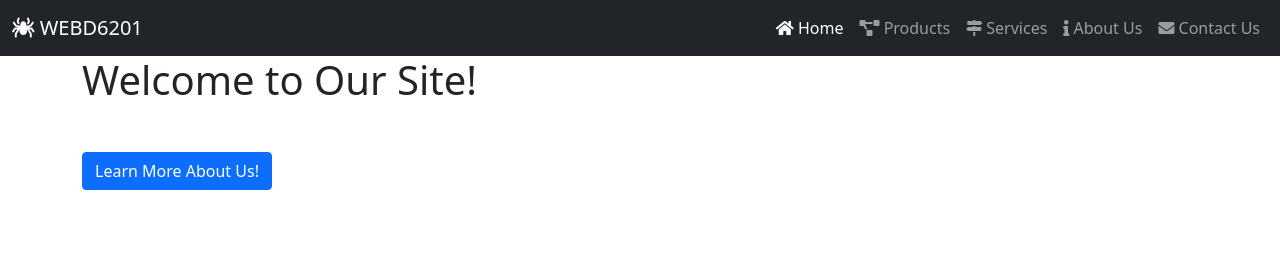
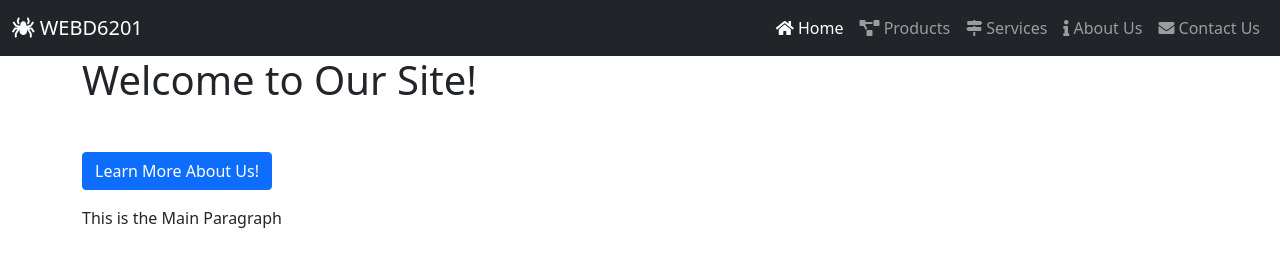
Before and after one commit to CStokan/cstokan.github.io, a website: page index.html in a window 1280 px wide. Drawn offline with nearby package versions, Linux system fonts and the light colour scheme.

Commit message:
Updated ICE2

```diff
--- a/Scripts/app.js
+++ b/Scripts/app.js
@@ -11,6 +11,36 @@
         {
             location.href = "about.html";
         });
+
+        // Step 1. get an entry point reference (insertion point / deletion point)
+        let DocumentBody = document.body;
+        let MainContent = document.getElementsByTagName("main")[0];
+
+        // Step 2. create an element(s) to insert (p = <p></p>)
+        let MainParagraph = document.createElement("p");
+        let Article = document.createElement("article");
+        let ArticleParagraph = `<p id="ArticleParagraph" class="mt-3">This is the Article Paragraph</p>`;
+
+        // Step 3. configure the new element
+        MainParagraph.setAttribute("id", "MainParagraph");
+        MainParagraph.setAttribute("class", "mt-3");
+        MainParagraph.textContent = "This is the Main Paragraph";
+        Article.setAttribute("class", "container");
+
+        // Step 4. Add / Insert the new element
+        // MainContent.appendChild(NewParagraph);
+        MainContent.appendChild(MainParagraph);
+        Article.innerHTML = ArticleParagraph;
+        DocumentBody.appendChild(Article);
+
+        // to insert before
+        // target a location (element) to inset before
+        // TargetElement.before(elementToInsert);
+
+        // To delete
+        Article.remove();
+
+
     }
 
     function DisplayProductsPage()
--- a/index.html
+++ b/index.html
@@ -42,10 +42,11 @@
           </nav>
     </header>
 
-    <div class="container">
+    <!-- Main Section -->
+    <main class="container">
         <h1 class="mb-5">Welcome to Our Site!</h1>
         <button id="AboutUsButton" class="btn btn-primary">Learn More About Us!</button>
-    </div>
+    </main>
 
     <!-- Scripting Section -->
     <script src="./node_modules/jquery/dist/jquery.min.js"></script>
```
Also changed, not shown: README.md, 1 other file.
